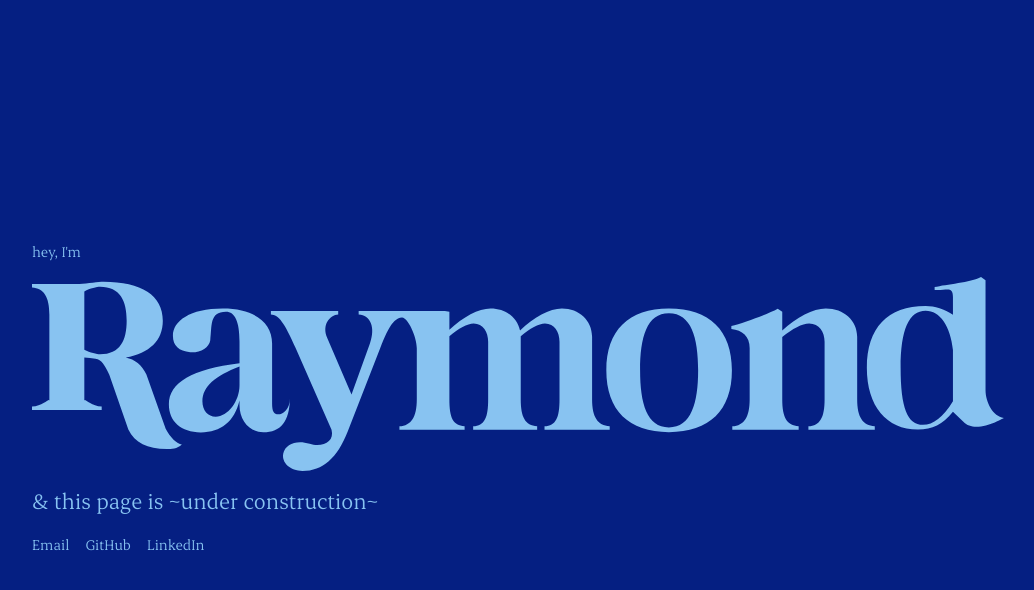
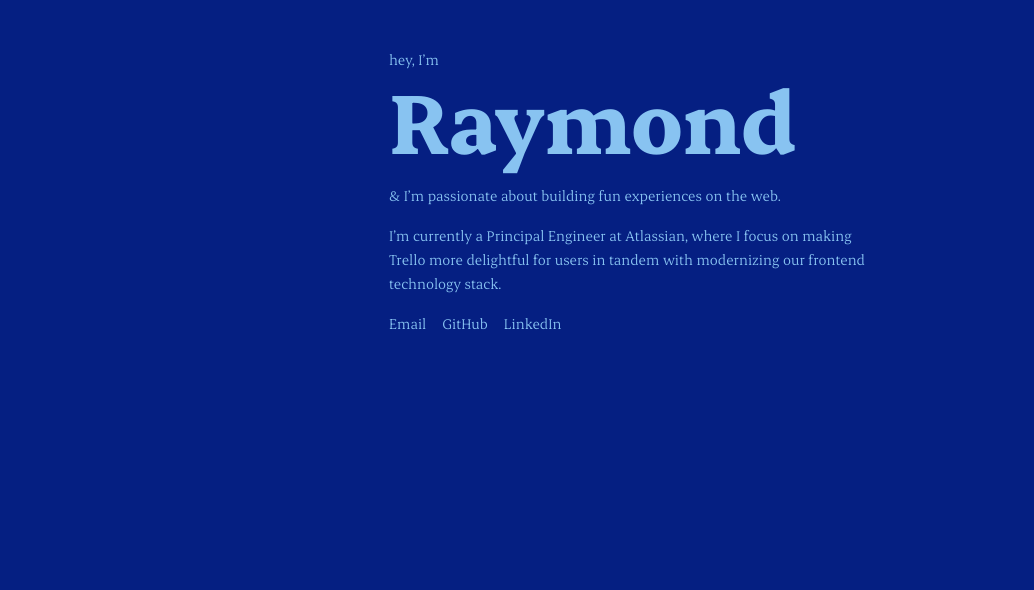
Before and after one commit to raymondwang/raymondwang.github.io, a SvelteKit app: page / in a window 1280 px wide. Shown: the top 590 px of the page, without its empty margins (0-1034 px from the left). Built offline with nearby package versions, Linux system fonts and the light colour scheme.

Commit message:
waffling on svg logo vs text

```diff
--- a/src/app.html
+++ b/src/app.html
@@ -1,5 +1,5 @@
 <!doctype html>
-<html lang="en" class="bg-[--background-color] font-serif text-[--text-color]">
+<html lang="en" class="bg-[--background-color] text-[--text-color]">
   <head>
     <meta charset="utf-8" />
     <link rel="icon" href="%sveltekit.assets%/favicon.ico" />
--- a/src/routes/+page.svelte
+++ b/src/routes/+page.svelte
@@ -1,12 +1,11 @@
-<script>
-  import Logo from './logo.svelte';
-</script>
-
-<main class="container px-8 sm:mx-auto">
-  <p class="mt-40 sm:mt-60">hey, I'm</p>
-  <Logo class="mt-2 w-4/5" />
-  <!-- <h1 class="text-6xl font-bold sm:text-8xl">Raymond</h1> -->
-  <h2 class="mt-2 text-2xl">& this page is ~under construction~</h2>
+<main class="mx-auto mt-6 h-screen max-w-prose p-6 font-serif">
+  <p>hey, I’m</p>
+  <h1 class="text-6xl font-bold sm:text-8xl">Raymond</h1>
+  <p class="mt-4">& I’m passionate about building fun experiences on the web.</p>
+  <p class="mt-4">
+    I’m currently a Principal Engineer at Atlassian, where I focus on making Trello more delightful
+    for users in tandem with modernizing our frontend technology stack.
+  </p>
   <ul class="mt-4 flex flex-row gap-x-4">
     <li>
       <a class="hover:underline hover:underline-offset-4" href="mailto:r@ymond.wang" target="_blank"
--- a/src/routes/logo.svelte
+++ b/src/routes/logo.svelte
@@ -4,8 +4,7 @@
 
 <svg
   class={className}
-  width="auto"
-  height="16vw"
+  height="8rem"
   viewBox="0 0 409 82"
   fill="currentColor"
   xmlns="http://www.w3.org/2000/svg"
```
Also changed, not shown: src/routes/+layout.svelte (+7 -0 lines).
